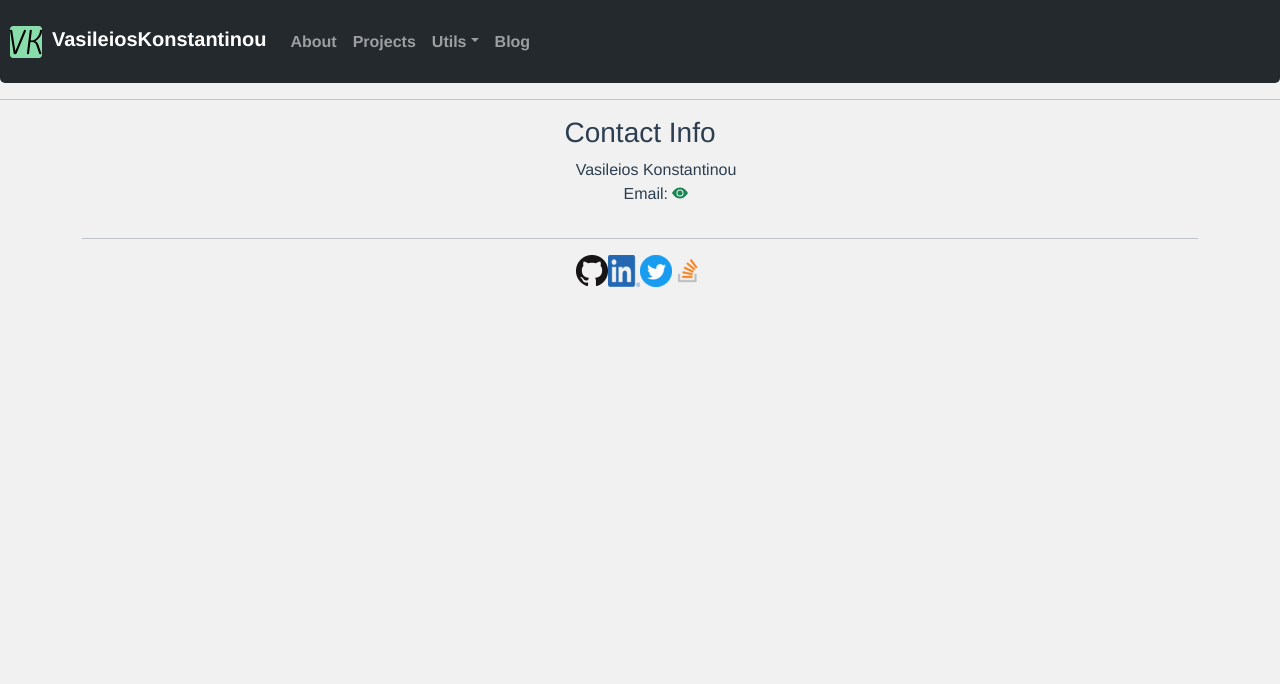
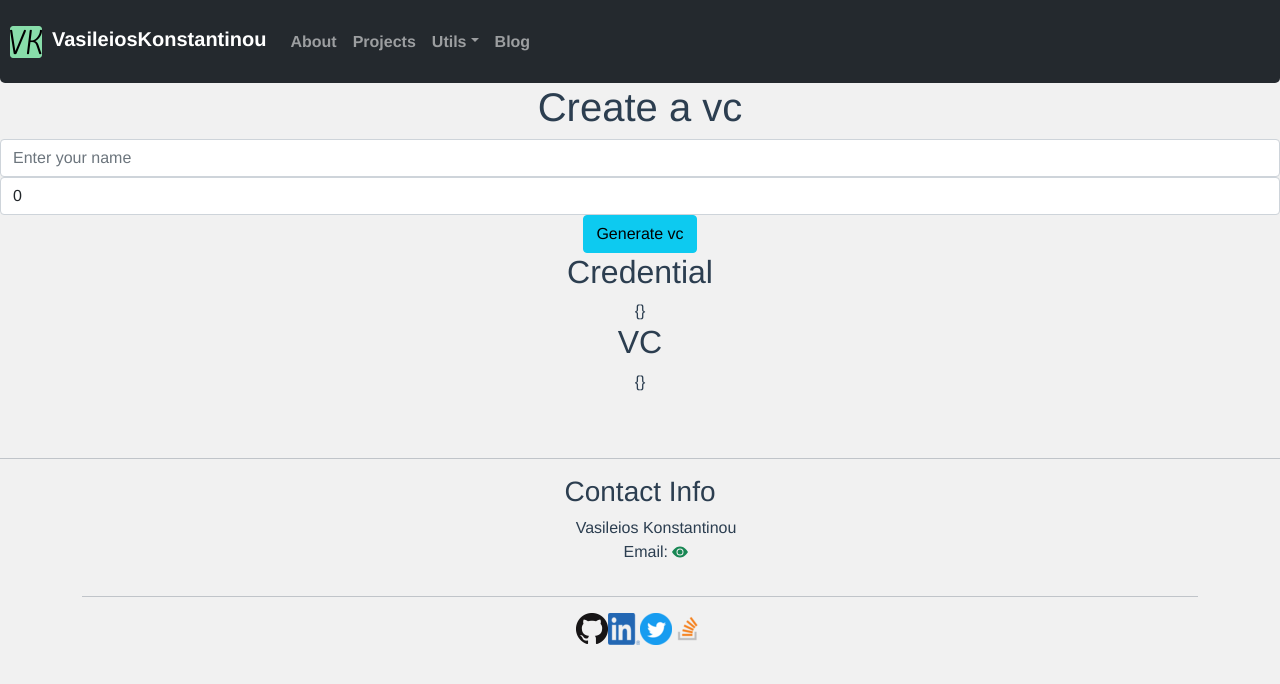
Before and after one commit to billk97/personal-page, a Vue app: page /vc in a window 1280 px wide. Shown: the top 684 px of the page. Built offline with nearby package versions, Linux system fonts and the light colour scheme.

Commit message:
commiting work

```diff
--- a/package.json
+++ b/package.json
@@ -18,6 +18,7 @@
     "test": "jest"
   },
   "dependencies": {
+    "@cef-ebsi/verifiable-credential": "^1.0.0-rc.8",
     "bootstrap": "^5.0.1",
     "bootstrap-vue": "^2.21.2",
     "core-js": "^3.6.5",
--- a/src/components/NavBar.vue
+++ b/src/components/NavBar.vue
@@ -2,7 +2,7 @@
     <b-navbar toggleable="lg" type="dark" class="nav-bar">
         <img src="@/assets/logo.png" alt="my logo image" style="margin-left: 10px;">
         <b-navbar-brand href="/">
-            <p id="fullName" ref="fullName" style="margin-left: 10px; min-width: 100px; margin-top: 11px;"></p>
+            <p id="fullName" ref="fullName" style="margin-left: 10px; min-width: 100px; margin-top: 11px;" />
         </b-navbar-brand>
         <b-navbar-toggle target="nav-collapse" />
         <b-collapse id="nav-collapse" is-nav>
--- /dev/null
+++ b/src/components/routes/Vc.vue
@@ -0,0 +1,69 @@
+<template>
+    <div>
+        <H1>Create a vc</H1>
+        <div>
+            <b-form-input v-model="name" type="text" placeholder="Enter your name" />
+            <b-form-input v-model="age" placeholder="Enter your age" />
+        </div>
+        <b-button variant="info" @click="generateVc()"> Generate vc</b-button>
+        <h2>Credential</h2>
+        <div> {{ credential }} </div>
+        <h2>VC</h2>
+        <div> {{ vc }}</div>
+    </div>
+</template>
+
+<script>
+    import {
+        createCredential,
+        createVerifiableCredential,
+        RequiredProof,
+        SignatureValue
+    } from '@cef-ebsi/verifiable-credential'
+    export default {
+        name: "Vc",
+        data() {
+            return {
+                name: '',
+                age: 0,
+                credential: {},
+                vc: {}
+            }
+        },
+        created() {
+        },
+        methods: {
+            generateVc() {
+                const credential = createCredential({
+                    credentialSubject: { name: this.name, age: this.age },
+                    issuer: "did:ebsi:zsSgDXeYPhZ3AuKhTFneDf1",
+                })
+                this.credential = credential
+
+                let requiredProof = {
+                    type: "EcdsaSecp256k1Signature2019",
+                    proofPurpose: "assertionMethod",
+                    verificationMethod: "did:ebsi:zwDb6tWecUjaoShWYx9fmqZ#eidasKey",
+                }
+
+                let signatureValue = {
+                    proofValue:
+                        "eyJ0eXAiOiJKV1QiLCJhbGciOiJFUzI1NkstUiJ9..xSfnO21PsmCPgLkE34wZQ5mLOcRmb4NPiBSKw3EULCBZiVSWrR_VhddwMuyydBwkimA04f2NJQofD3gF3t5tuAE",
+                    proofValueName: "jws",
+                }
+
+                const vc = createVerifiableCredential(
+                    credential,
+                    requiredProof,
+                    signatureValue
+                )
+
+                this.vc = vc
+            }
+        }
+    }
+</script>
+
+<style scoped>
+
+</style>
--- a/src/main.js
+++ b/src/main.js
@@ -9,7 +9,8 @@ import {
     NavbarPlugin,
     CardPlugin,
     ListGroupPlugin,
-    BadgePlugin
+    BadgePlugin,
+    FormInputPlugin
 } from 'bootstrap-vue'
 import 'bootstrap/dist/css/bootstrap.css'
 import 'bootstrap-vue/dist/bootstrap-vue.css'
@@ -21,6 +22,8 @@ import en from '@/locale/en'
 Vue.use(FormTextareaPlugin)
 Vue.use(ButtonPlugin)
 Vue.use(AlertPlugin)
+Vue.use(BadgePlugin)
+Vue.use(FormInputPlugin)
 Vue.use(FormSelectPlugin)
 Vue.use(LayoutPlugin)
 Vue.use(NavbarPlugin)
--- a/src/router/index.js
+++ b/src/router/index.js
@@ -53,6 +53,14 @@ const router = new VueRouter({
             meta: {
                 title: 'Blogs'
             }
+        },
+        {
+            path: '/vc',
+            name: 'vc',
+            component: () => import('@/components/routes/Vc'),
+            meta: {
+                title: 'vc'
+            }
         }
     ]
 })
```
Also changed, not shown: 1 other file (tests, documents, lock files or other folders).
